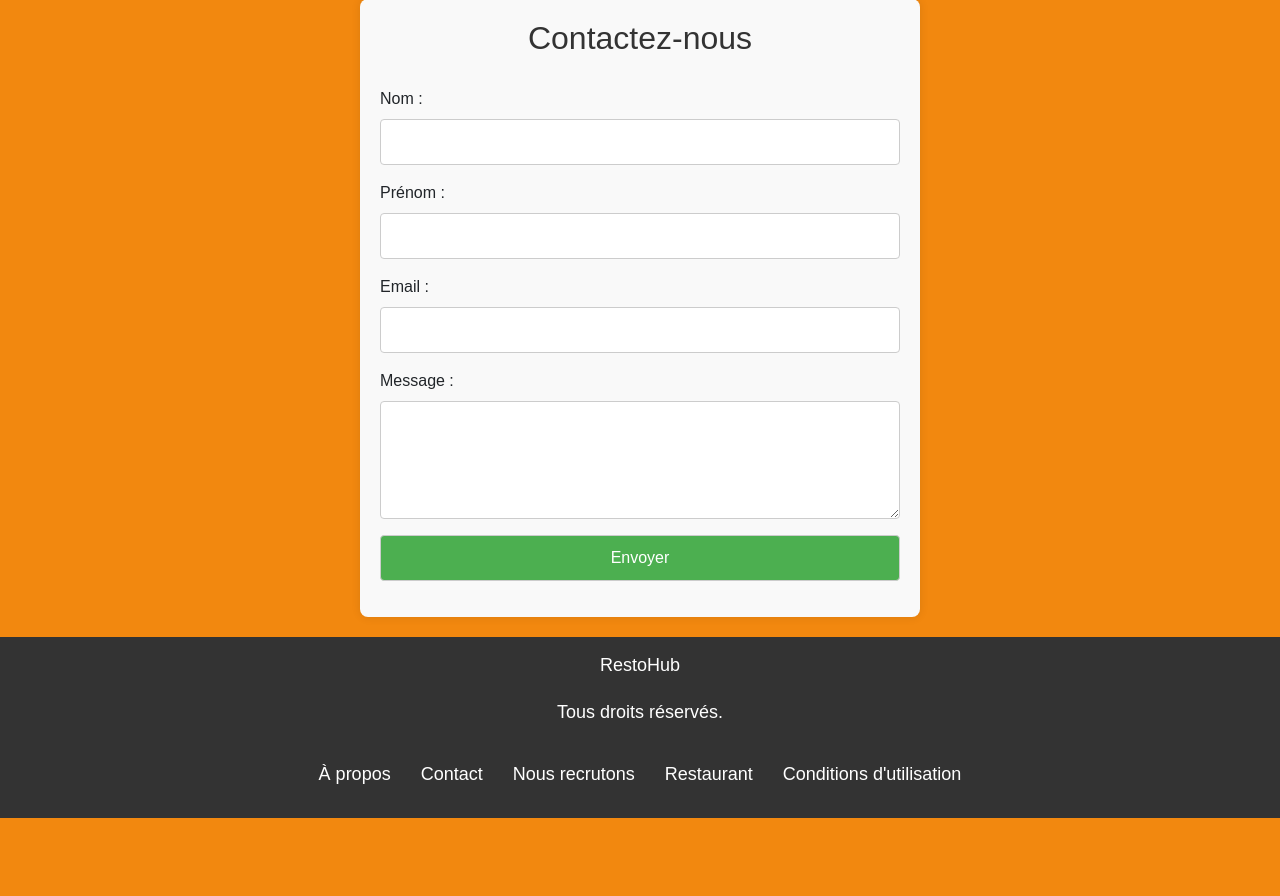
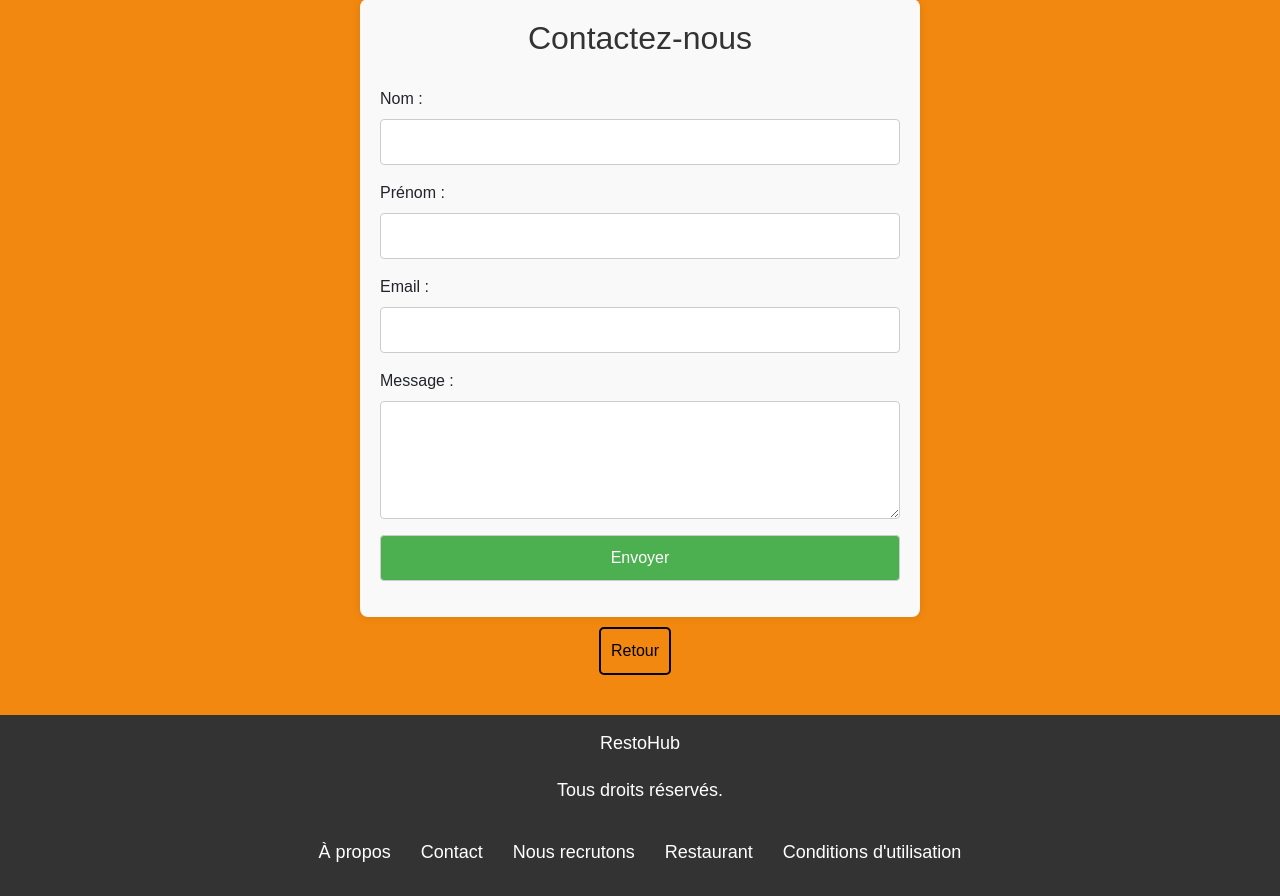
Before and after one commit to Xoriax/Challenge-Web-Efrei, a PHP site: page /index.php?page=contact in a window 1280 px wide. Shown: the part 171-1067 px from the top of the page. Before the commit the page ends 989 px from the top, so only its background shows below. Run offline with PHP 8.4, Linux system fonts and the light colour scheme; some libraries are stand-ins or nearby versions.

Commit message:
Update contact.php

```diff
--- a/Challenge_Web_Project/vue/contact.php
+++ b/Challenge_Web_Project/vue/contact.php
@@ -20,6 +20,9 @@
     <div id="confirmation-message" style="display: none;">
         Formulaire validé avec succès !
     </div>
+    <div class="button-containerDR">
+        <a href="javascript:history.go(-1)" class="buttonDRBack">Retour</a>
+    </div>
 </div>
 <script>
     function showPopup() {
```
